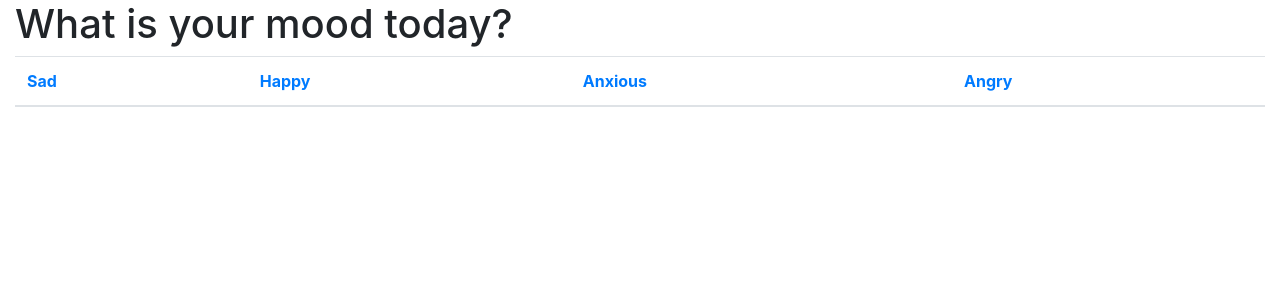
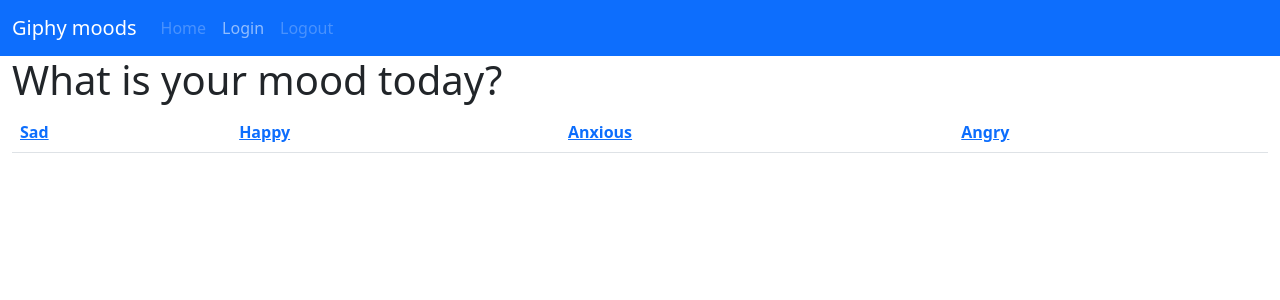
Before and after one commit to talia100/Giphted, a Flask app: page /home in a window 1280 px wide. Shown: the top 300 px of the page. Run offline with Flask 2, Linux system fonts and the light colour scheme; data comes from the database, SQL or seed files in the repository; lists and menus that the app fills with data are empty.

Commit message:
database working

```diff
--- a/app.py
+++ b/app.py
@@ -1,40 +1,40 @@
 import json
 from urllib import parse, request
 from flask import Flask, render_template, redirect
-# from flask_wtf import FlaskForm
-# from wtforms import StringField, PasswordField,SubmitField
-# from wtforms.validators import DataRequired, Length, EqualTo, Email
-# from flask_login import current_user, login_user, login_required, logout_user
+from flask_wtf import FlaskForm
+from wtforms import StringField, PasswordField,SubmitField
+from wtforms.validators import DataRequired, Length, EqualTo, Email
+from flask_login import current_user, login_user, login_required, logout_user
 from models import db, login, UserModel
 app = Flask(__name__)
 
-# class loginForm(FlaskForm):
-#   email = StringField(label="Enter email", validators=[DataRequired(), Email()])
-#   password = PasswordField(label="Enter password", validators=[DataRequired(), Length(min=6, max=16)])
-#   submit = SubmitField(label="Login")
+class loginForm(FlaskForm):
+  email = StringField(label="Enter email", validators=[DataRequired(), Email()])
+  password = PasswordField(label="Enter password", validators=[DataRequired(), Length(min=6, max=16)])
+  submit = SubmitField(label="Login")
 
 
-# app.secret_key="a secret"
-# app.config['SQLALCHEMY_DATABASE_URI'] = 'sqlite:///db/login.db'
-# app.config['SQLALCHEMY_TRACK_MODIFICATIONS'] = False
+app.secret_key="a secret"
+app.config['SQLALCHEMY_DATABASE_URI'] = 'sqlite:///login.db'
+app.config['SQLALCHEMY_TRACK_MODIFICATIONS'] = False
 
-# db.init_app(app)
-# login.init_app(app)
+db.init_app(app)
+login.init_app(app)
 
-# def addUser(email, password):
-#     #check if email or username exits
-#     user=UserModel()
-#     user.set_password(password)
-#     user.email=email
-#     db.session.add(user)
-#     db.session.commit()
+def addUser(email, password):
+    #check if email or username exits
+    user=UserModel()
+    user.set_password(password)
+    user.email=email
+    db.session.add(user)
+    db.session.commit()
 
-# @app.before_first_request
-# def create_table():
-#     db.create_all()
-#     user = UserModel.query.filter_by(email = "talia100@uw.edu").first()
-#     if user is None:
-#         addUser("talia100@uw.edu","qwerty")
+@app.before_first_request
+def create_table():
+    db.create_all()
+    user = UserModel.query.filter_by(email = "talia100@uw.edu").first()
+    if user is None:
+        addUser("talia100@uw.edu","qwerty")
 
 def gif(mood):
   gifs = []
@@ -54,9 +54,9 @@ def gif(mood):
 
   return gifs
 
-@app.route("/")
-def login():
-  return render_template('login.html')
+# @app.route("/")
+# def login():
+#   return render_template('login.html')
 
 
 @app.route("/login", methods = ["POST"])
@@ -68,23 +68,23 @@ def postLogin():
 def home():
   return render_template('home.html')
 
-# @app.route("/",methods=['GET','POST'])
-# def login():
-#     form=loginForm()
-#     if form.validate_on_submit():
-#         if request.method == "POST":
-#             email=request.form["email"]
-#             pw=request.form["password"]
-#             user = UserModel.query.filter_by(email = email).first()
-#             if user is not None and user.check_password(pw) :
-#                 login_user(user)
-#                 return redirect('/home')
-#     return render_template("login.html",form=form)
+@app.route("/",methods=['GET','POST'])
+def login():
+    form=loginForm()
+    if form.validate_on_submit():
+        if request.method == "POST":
+            email=request.form["email"]
+            pw=request.form["password"]
+            user = UserModel.query.filter_by(email = email).first()
+            if user is not None and user.check_password(pw) :
+                login_user(user)
+                return redirect('/home')
+    return render_template("login.html",form=form)
 
-# @app.route('/logout')
-# def logout():
-#     logout_user()
-#     return redirect('/login')
+@app.route('/logout')
+def logout():
+    logout_user()
+    return redirect('/login')
 
 @app.route("/sad")
 def sad():
--- a/templates/base.html
+++ b/templates/base.html
@@ -7,7 +7,7 @@
 <body>
 <nav class="navbar navbar-expand-lg navbar-dark bg-primary">
   <div class="container-fluid">
-    <a class="navbar-brand" href="#">Coffee shops</a>
+    <a class="navbar-brand" href="#">Giphy moods</a>
     <button class="navbar-toggler" type="button" data-bs-toggle="collapse" data-bs-target="#navbarSupportedContent" aria-controls="navbarSupportedContent" aria-expanded="false" aria-label="Toggle navigation">
       <span class="navbar-toggler-icon"></span>
     </button>
--- a/templates/home.html
+++ b/templates/home.html
@@ -1,13 +1,8 @@
-<!DOCTYPE html>
-<html lang="en">
-  <head>
-    <link rel="stylesheet" href="https://cdn.jsdelivr.net/npm/bootstrap@4.0.0/dist/css/bootstrap.min.css" integrity="sha384-Gn5384xqQ1aoWXA+058RXPxPg6fy4IWvTNh0E263XmFcJlSAwiGgFAW/dAiS6JXm" crossorigin="anonymous">
-    <meta charset="UTF-8" />
-    <meta http-equiv="X-UA-Compatible" content="IE=edge" />
-    <meta name="viewport" content="width=device-width, initial-scale=1.0" />
-    <title>Moods</title>
-  </head>
-  <body>
+{% extends "base.html" %}
+{% set active_page = 'home' %}
+{% block title %} Home {% endblock %}
+{% block content %}
+
   <div class = "container-fluid">
     <h1>What is your mood today?</h1>
     <table class="table">
@@ -23,5 +18,4 @@
   </tbody>
 </table>
   </div>
-  </body>
-</html>
+ {% endblock %}
--- a/templates/moods.html
+++ b/templates/moods.html
@@ -17,9 +17,11 @@
   <tbody>
   </tbody>
 </table>
+    <div class = "d-flex flex-wrap justify-content-md-center">
     {% for gif in gifs %}
       <img src="{{ gif }}">
     {% endfor %}
+      </div>
     </div>
   </body>
 </html>
```
